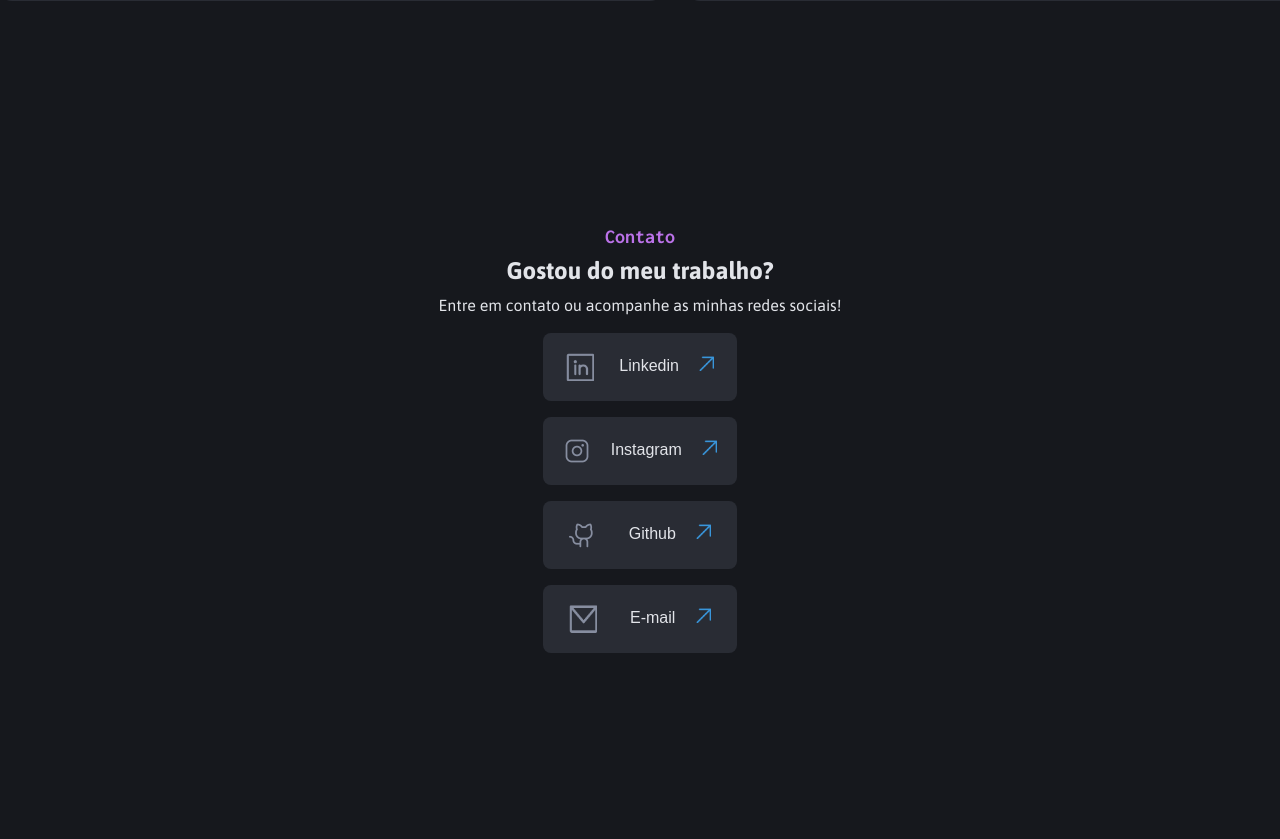
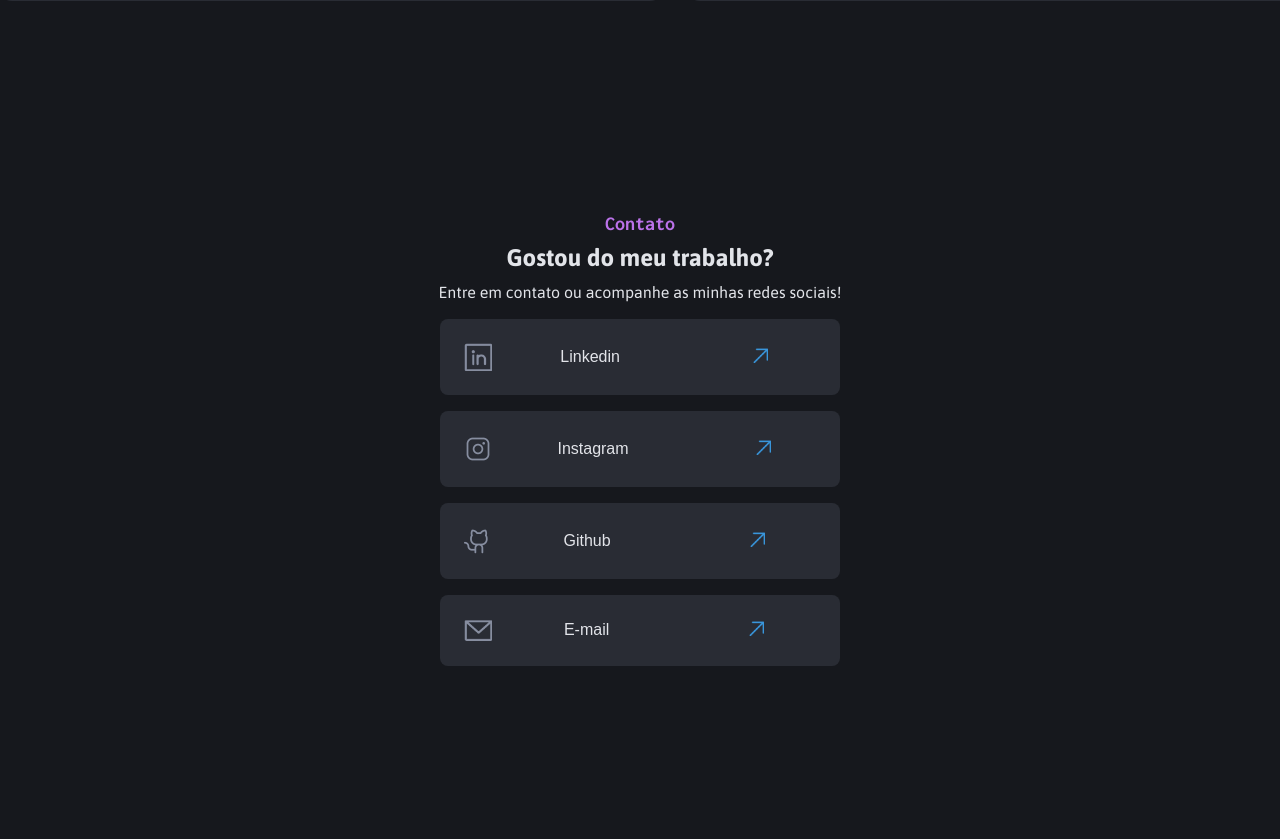
Before and after one commit to Henrry-Maximo/rocketseat-php, a PHP site: page / in a window 1280 px wide; the page is wider, and only the part inside the window is pictured. Shown: the part 1561-2400 px from the top of that part. Run offline with PHP 8.4, Linux system fonts and the light colour scheme.

Commit message:
📦 Refactor: Add layout fixed relationship with width and height

```diff
--- a/dev-port/index.php
+++ b/dev-port/index.php
@@ -163,45 +163,37 @@ $listOfProjectsInMemory = [
       <li class="item">
         <img class="media" src="./assets/icons/linkedin.png" alt="linkedin logo" />
 
-        <div class="social-description" >
         <span>Linkedin</span>
         <a href="www.linkedin.com.br">
           <img class="link" src="./assets/icons/arrow.png" alt="linkedin" />
         </a>
-        </div>
       </li>
 
       <li class="item">
         <img class="media" src="./assets/icons/instagram.png" alt="instagram logo" />
 
-        <div class="social-description" >
         <span>Instagram</span>
         <a href="www.instagram.com.br">
           <img class="link" src="./assets/icons/arrow.png" alt="instagram" />
         </a>
-        </div>
       </li>
 
       <li class="item">
         <img class="media" src="./assets/icons/github.png" alt="github logo" />
 
-        <div class="social-description" >
         <span>Github</span>
         <a href="www.github.com.br">
           <img class="link" src="./assets/icons/arrow.png" alt="github" />
         </a>
-        </div>
       </li>
 
       <li class="item">
         <img class="media" src="./assets/icons/email.png" alt="email logo" />
 
-        <div class="social-description" >
         <span>E-mail</span>
         <a href="www.email.com.br">
           <img class="link" src="./assets/icons/arrow.png" alt="email" />
         </a>
-        </div>
       </li>
     </ul>
   </section>
--- a/dev-port/styles.css
+++ b/dev-port/styles.css
@@ -285,25 +285,22 @@ body {
 
 .container-items .item {
   display: flex;
-  flex-direction: row;
+  width: 25rem;
 
-  text-align: center;
   align-items: center;
   justify-content: center;
+  list-style: none;
 
   border-radius: 8px;
   gap: 20px;
 
-  padding: 20px;
-  width: 100%;
+  padding: 1.5rem;
   background-color: #292C34;
-
-  list-style: none;
 }
 
 .container-items .item .media {
   width: 28px;
-  height: 28px;
+  margin: 0;
 }
 
 .container-items .item .link {
@@ -313,7 +310,7 @@ body {
   margin-left: 1rem;
 }
 
-.container-items .item .social-description span {
+.container-items .item span {
   font-family: 'Maven' serif;
   font-size: 16px;
 
```
Lines whose indentation alone changed are shown as unchanged.
